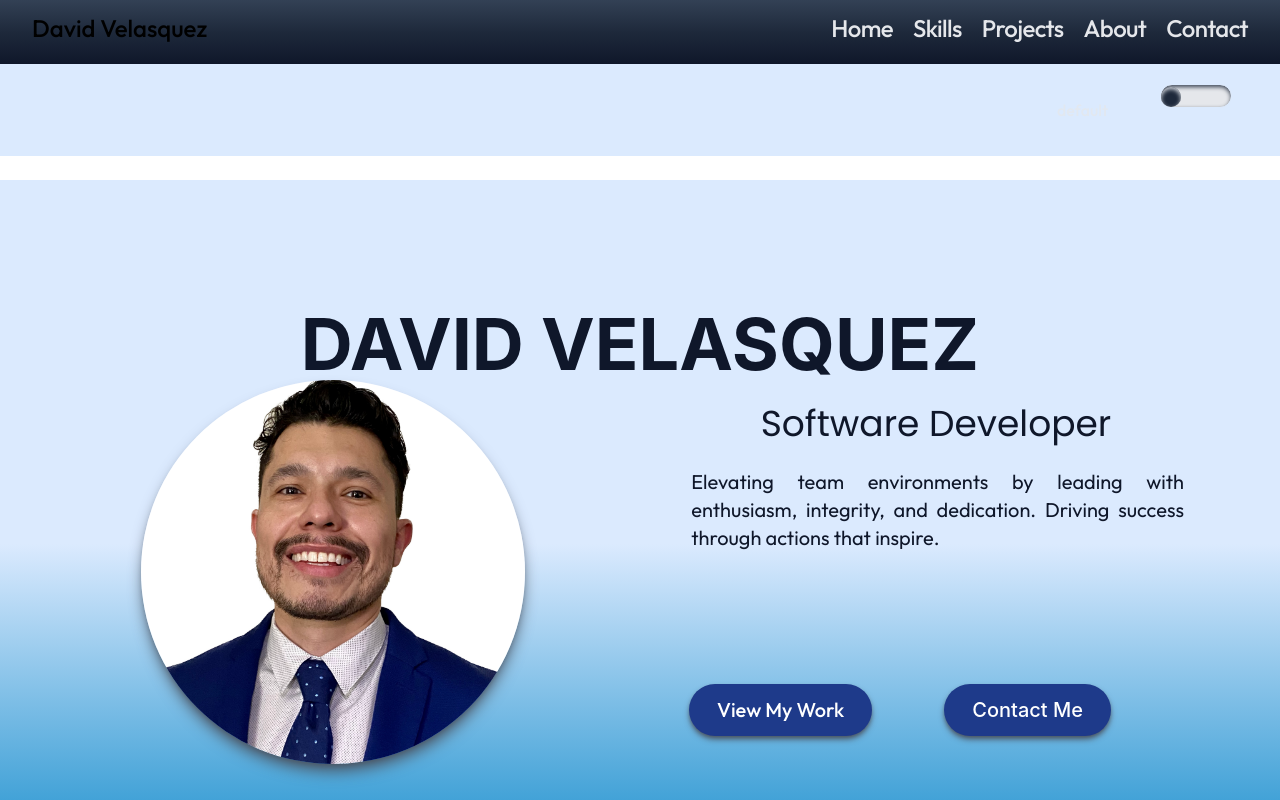
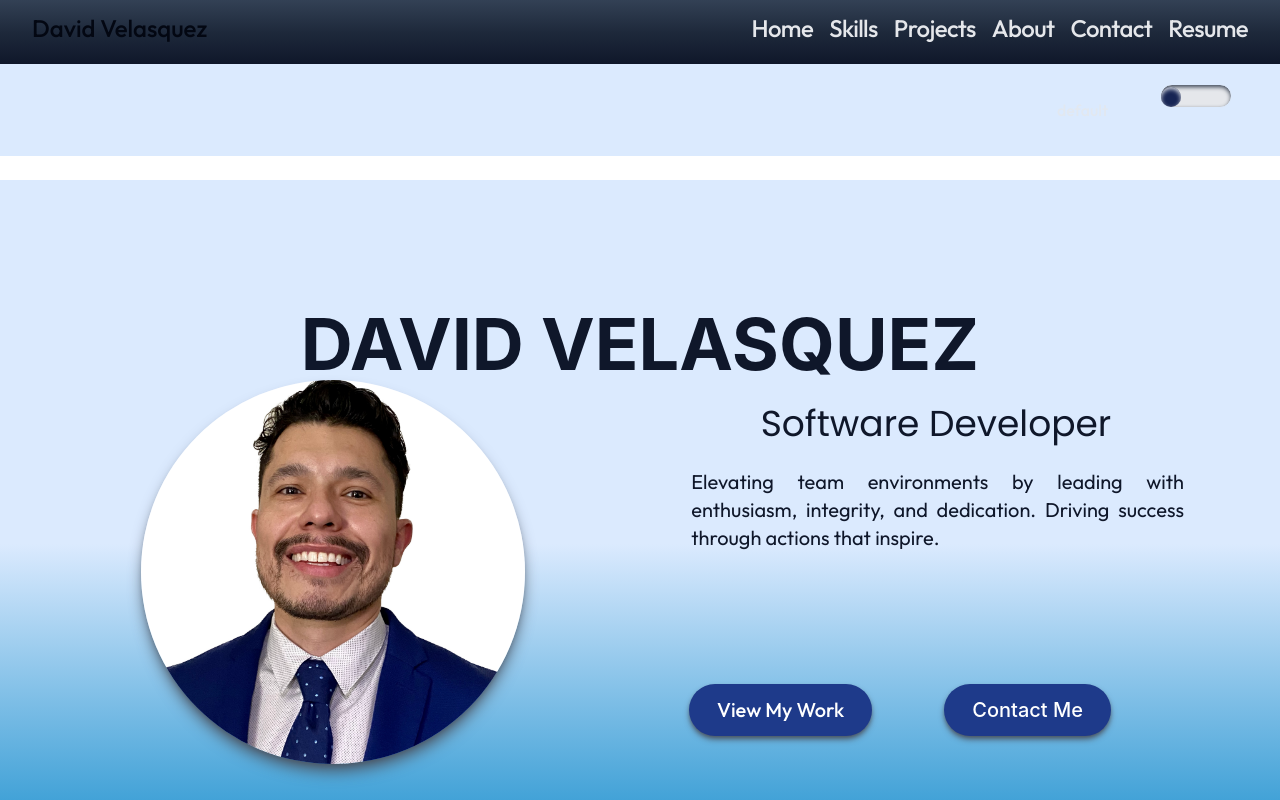
Before and after one commit to davidxv15/Portfolio-2, a React (Vite) app: page / in a window 1280 px wide. Shown: the top 800 px of the page. Built offline with nearby package versions, Linux system fonts and the light colour scheme; a web font is replaced by a local one.

Commit message:
navbar add Resume

```diff
--- a/src/components/HeroSection.tsx
+++ b/src/components/HeroSection.tsx
@@ -1,6 +1,5 @@
 import * as React from "react";
 import { useState } from "react";
-
 
 const HeroSection: React.FC = () => {
   const [clickCount, setClickCount] = useState(0);
@@ -39,8 +38,8 @@ const HeroSection: React.FC = () => {
         </h2>
         <div className="flex flex-col-reverse md:flex-col items-center justify-center md:-translate-y-8">
           <p className="text-xl md:text-justify lg:text-justify font-outfit text-slate-900 mt-2 md:text-left lg:text-left md:mr-24 md:ml-[50%] lg:ml-[54%] lg:translate-y-32 animate-fade no-select">
-          Elevating team environments by leading with enthusiasm, integrity, and
-          dedication. Driving success through actions that inspire
+            Elevating team environments by leading with enthusiasm, integrity,
+            and dedication. Driving success through actions that inspire
             {/* and motivate */}.
           </p>
           <div className="mb-8 md:mb-16 md:w-2/3 lg:mr-20 lg:mt-1">
--- a/src/components/Navbar.tsx
+++ b/src/components/Navbar.tsx
@@ -9,26 +9,29 @@ const Navbar: React.FC = () => {
       <div className="max-w-7xl mx-auto px-4 sm:px-6 lg:px-8">
         <div className="text-gray-100 text-xl font-outfit flex items-center justify-between h-14">
           <div className="flex items-center">
-            <a href="#" className="text-black hover:text-gray-300 text-2xl">
+            <a href="#" className="text-gray-950 hover:text-white text-2xl">
               David Velasquez
             </a>
           </div>
           {/* Desktop Navigation Links */}
-          <div className="hidden md:flex space-x-5 tracking-tight text-2xl">
-            <a href="#" className="text-gray-200 hover:text-gray-400 no-select">
+          <div className="hidden md:flex space-x-4 tracking-tight text-2xl">
+            <a href="#" className="text-gray-200 hover:text-blue-300 no-select">
               Home
             </a>
-            <a href="#skills" className="text-gray-200 hover:text-gray-400 no-select">
+            <a href="#skills" className="text-gray-200 hover:text-blue-300 no-select">
               Skills
             </a>
-            <a href="#projects" className="text-gray-200 hover:text-gray-400 no-select">
+            <a href="#projects" className="text-gray-200 hover:text-blue-300 no-select">
               Projects
             </a>
-            <a href="#about" className="text-gray-200 hover:text-gray-400 no-select">
+            <a href="#about" className="text-gray-200 hover:text-blue-300 no-select">
               About
             </a>
-            <a href="#contact" className="text-gray-200 hover:text-gray-400 no-select">
+            <a href="#contact" className="text-gray-200 hover:text-blue-300 no-select">
               Contact
+            </a>
+            <a href="https://docs.google.com/document/d/1TmbNbhMvNlihw1rc-6267NhTNJmcSLKNJoTFuj9-EGs/edit?tab=t.0" className="text-gray-200 hover:text-blue-600 hover:underline no-select">
+              Resume
             </a>
           </div>
           {/* Mobile Menu Button */}
--- a/src/components/ThemeToggle.tsx
+++ b/src/components/ThemeToggle.tsx
@@ -43,7 +43,7 @@ const ThemeToggle: React.FC<ThemeToggleProps> = ({
             transform: `translateX(${currentThemeIndex * 16}px)`,
             top: ".1rem",
           }} // Dynamic position
-          className="toggle-dot absolute left-0 top-0 h-5 w-5 bg-slate-800 shadow-inner rounded-full shadow shadow-gray-300 transform transition-transform duration-900 ease-in-out">
+          className="toggle-dot absolute left-0 top-0 h-5 w-5 bg-blue-950 shadow-inner rounded-full shadow shadow-gray-300 transform transition-transform duration-900 ease-in-out">
         </div>
        </button>
       </div>
```
Also changed, not shown: 1 other file (tests, documents, lock files or other folders). Lines whose indentation alone changed are shown as unchanged.
